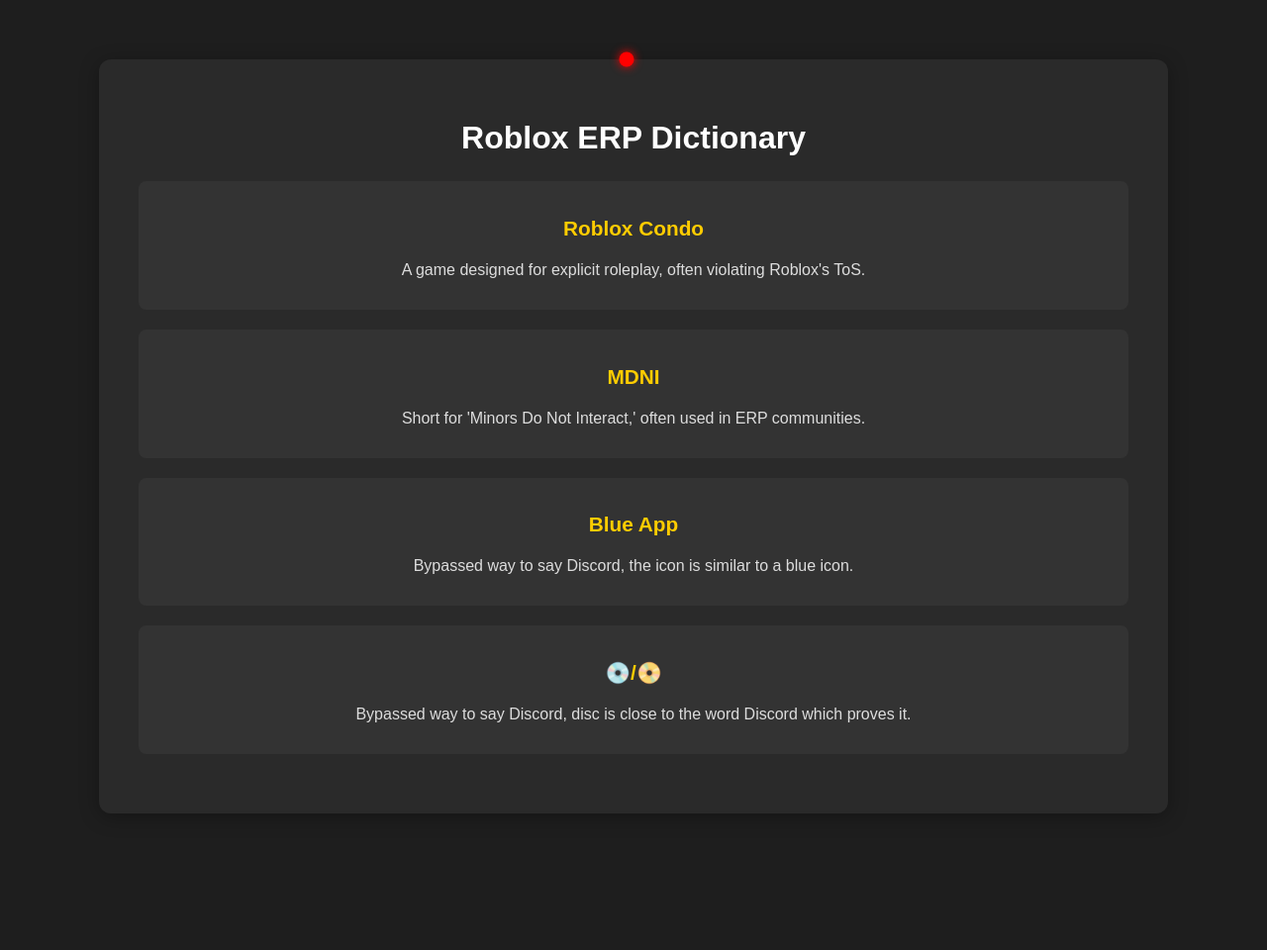
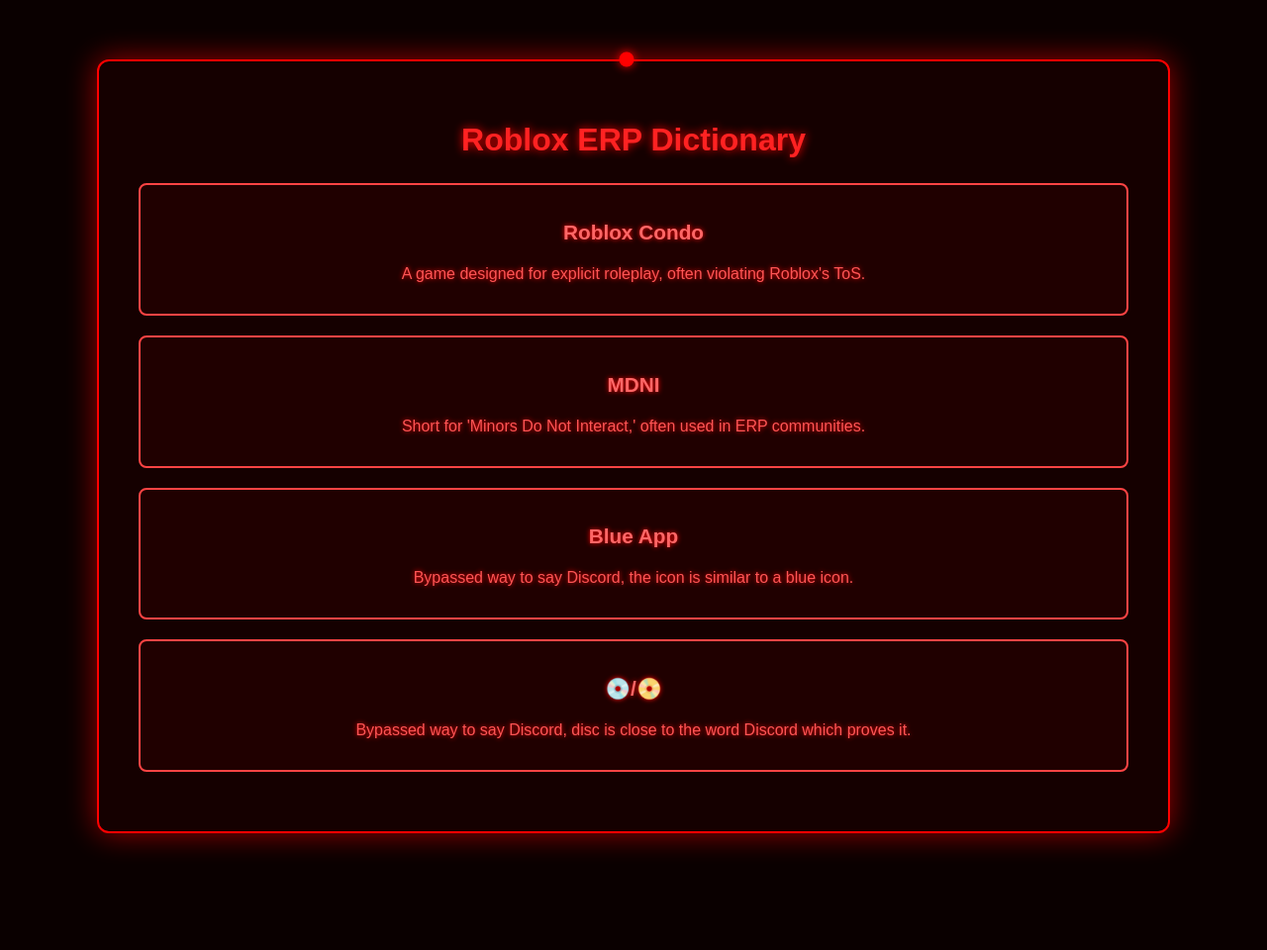
Before and after one commit to T-TGM/ERP-Definition, a Jekyll site: the page index.html, which Jekyll copies as it is, in a window 1280 px wide. Shown: the whole page at 99% size. Built offline with Jekyll 4.4.1, drawn with Linux system fonts in a browser that asks for light colours.

Commit message:
Update index.html

```diff
--- a/index.html
+++ b/index.html
@@ -5,10 +5,11 @@
     <meta name="viewport" content="width=device-width, initial-scale=1.0">
     <title>Roblox ERP Dictionary</title>
     <style>
+        /* Full Red Theme */
         body {
             font-family: Arial, sans-serif;
-            background-color: #1e1e1e;
-            color: #ddd;
+            background-color: #0a0000;
+            color: #ff5555;
             display: flex;
             justify-content: center;
             align-items: flex-start;
@@ -16,39 +17,54 @@
             margin: 0;
             padding-top: 60px;
             overflow: hidden;
+            cursor: none; /* Hide default cursor */
         }
+
+        /* Container */
         .container {
             width: 90%;
             max-width: 1000px;
-            background: #2a2a2a;
+            background: #150000;
             padding: 40px;
             border-radius: 12px;
-            box-shadow: 0 4px 20px rgba(0, 0, 0, 0.3);
+            box-shadow: 0 0 30px rgba(255, 0, 0, 0.6);
             text-align: center;
             max-height: 80vh;
             overflow-y: auto;
+            border: 2px solid red;
         }
+
         h1 {
             margin-bottom: 25px;
             font-size: 2em;
-            color: #fff;
+            color: #ff2222;
+            text-shadow: 0 0 10px red;
         }
+
+        /* Definitions */
         .definition {
             margin-bottom: 20px;
             padding: 15px;
-            background: #333;
+            background: #200000;
             border-radius: 8px;
             cursor: pointer;
-            transition: background 0.3s;
+            transition: all 0.3s ease-in-out;
+            border: 2px solid #ff4444;
+            text-shadow: 0 0 5px red;
         }
+
         .definition:hover {
-            background: #444;
+            background: #300000;
+            box-shadow: 0 0 15px red;
+            transform: scale(1.02);
         }
+
         .term {
             font-weight: bold;
             font-size: 1.3em;
-            color: #ffcc00;
+            color: #ff6666;
         }
+
         /* Custom Cursor */
         .cursor {
             width: 15px;
@@ -59,6 +75,13 @@
             pointer-events: none;
             transform: translate(-50%, -50%);
             box-shadow: 0 0 10px red;
+            transition: transform 0.1s ease-out;
+        }
+
+        /* Cursor Click Effect */
+        .cursor-click {
+            transform: scale(2);
+            opacity: 0.6;
         }
     </style>
 </head>
```
Also changed, not shown: other parts of index.html (+9 -0 lines).
